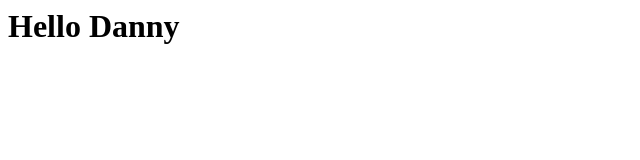
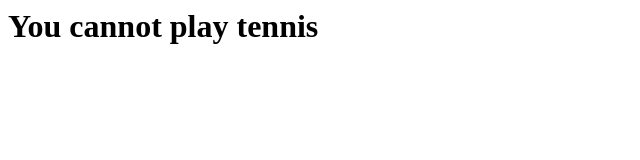
Before and after one commit to danny-nelson15/DannyIsBetterThanIan, a plain HTML site: page index.html in a window 1280 px wide. Shown: the whole page, without its empty margins (0-640 px from the left). Drawn offline with Linux system fonts and the light colour scheme.

Commit message:
Update index.html

```diff
--- a/index.html
+++ b/index.html
@@ -1,6 +1,6 @@
 <html>
 <body>
 
-<h1>Hello Danny</h1>
+<h1>You cannot play tennis</h1>
 </body>
 <html>
```
